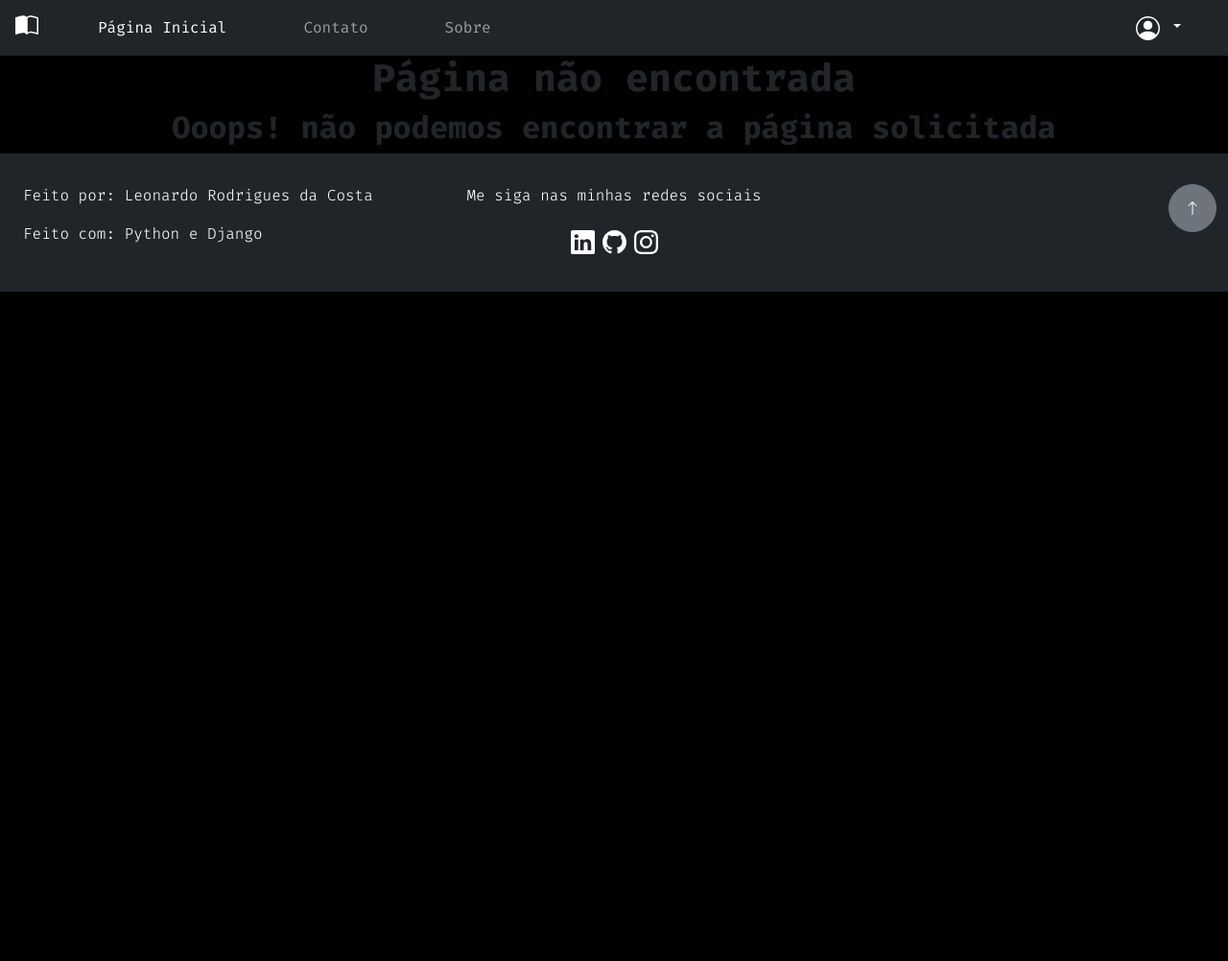
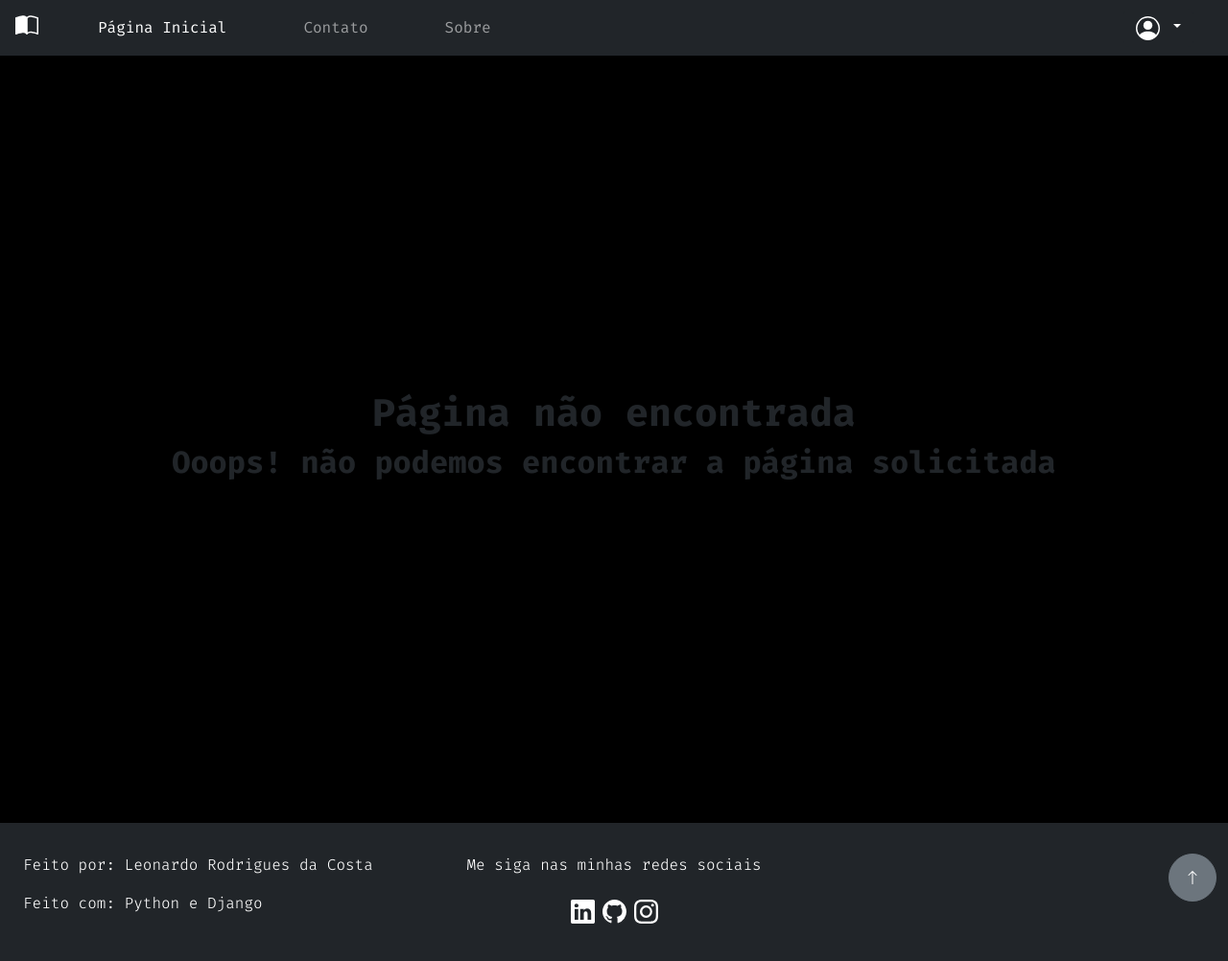
Before and after one commit to leonhardc/gerenciamento-de-biblioteca-django, a Django app: page /biblioteca-aluno/ in a window 1280 px wide. Shown: the whole page at 96% size. Before the commit the page ends 304 px from the top, so only its background shows below. Run offline with Django 4.2, Linux system fonts and the light colour scheme; the visitor is signed in with stand-in values (Sample User, id 1); data comes from the database, SQL or seed files in the repository; data that the repository does not hold is empty; some libraries are stand-ins or nearby versions.

Commit message:
template de erro 404 - página não encontrada

```diff
--- a/usuario/templates/404.html
+++ b/usuario/templates/404.html
@@ -4,7 +4,11 @@
 
 {% block content %}
 
-<h1 class="text-center">Página não encontrada</h1>
-<h2 class="text-center">Ooops! não podemos encontrar a página solicitada</h2>
+<div class="container text-grey d-flex align-items-center justify-content-center" style="min-height: 100vh;">
+    <div>
+        <h1 class="text-center">Página não encontrada</h1>
+        <h2 class="text-center">Ooops! não podemos encontrar a página solicitada</h2>
+    </div>
+</div>
 
 {% endblock content %}
```
